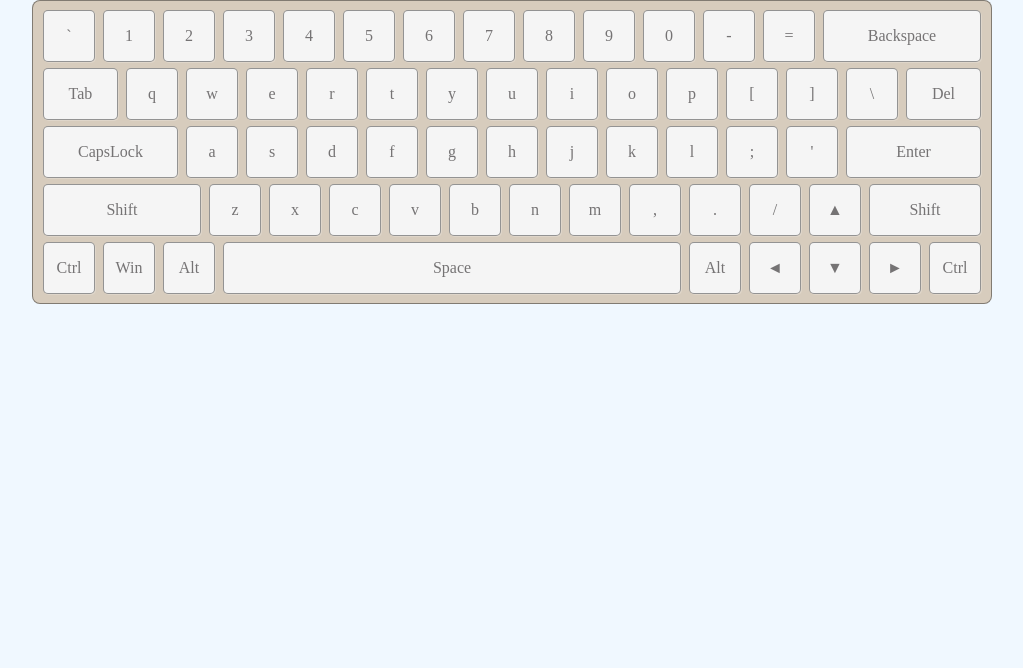
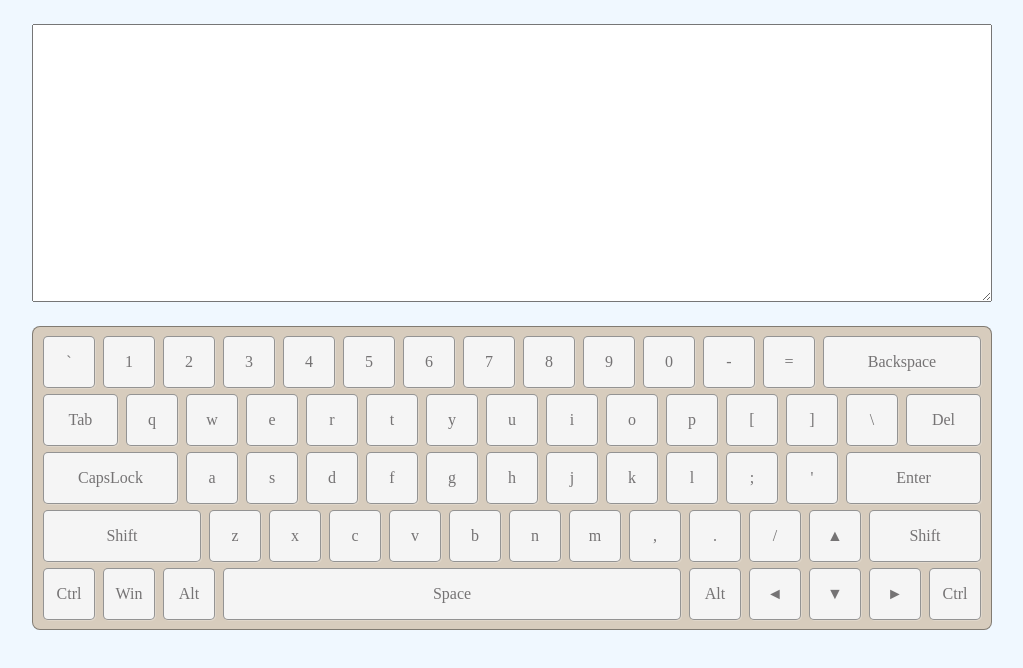
Before and after one commit to m208/rss-keyboard, a website built with webpack: page src/index.html in a window 1280 px wide. Shown: the whole page, without its empty margins (128-1151 px from the left). Built offline with nearby package versions, Linux system fonts and the light colour scheme.

Commit message:
feat: add textarea el with JS

```diff
--- /dev/null
+++ b/src/assets/js/TetxOutput.js
@@ -0,0 +1,10 @@
+import Element from './Element';
+
+export default class TetxOutput {
+  constructor(app) {
+    this.app = app;
+    const textWrapper = new Element(document.body, { classes: 'output-wrapper' });
+    const textarea = new Element(textWrapper.node, { classes: 'output', tag: 'textarea' });
+    textarea.node.rows = 15;
+  }
+}
--- a/src/assets/js/app.js
+++ b/src/assets/js/app.js
@@ -4,7 +4,7 @@ import TextOutput from './TetxOutput';
 
 export default class App {
   constructor() {
-    // const output = new TextOutput(this);
+    const output = new TextOutput(this);
     const keyboard = new Keyboard(this);
     this.audio = new Audio('/dist/sound/clc1.mp3');
 
--- /dev/null
+++ b/src/assets/scss/layout/_text-output.scss
@@ -0,0 +1,11 @@
+.output-wrapper {
+    @include flex(row, center, center);
+    margin: 0 auto;
+    max-width: 960px;
+    padding: 1.5em 0;
+
+    .output {
+        width: 100%;
+        height: 100%;
+    }
+}
--- a/src/assets/scss/main.scss
+++ b/src/assets/scss/main.scss
@@ -4,3 +4,4 @@
 
 @import "components/keyboard";
 @import "layout/app";
+@import "layout/text-output";
```
